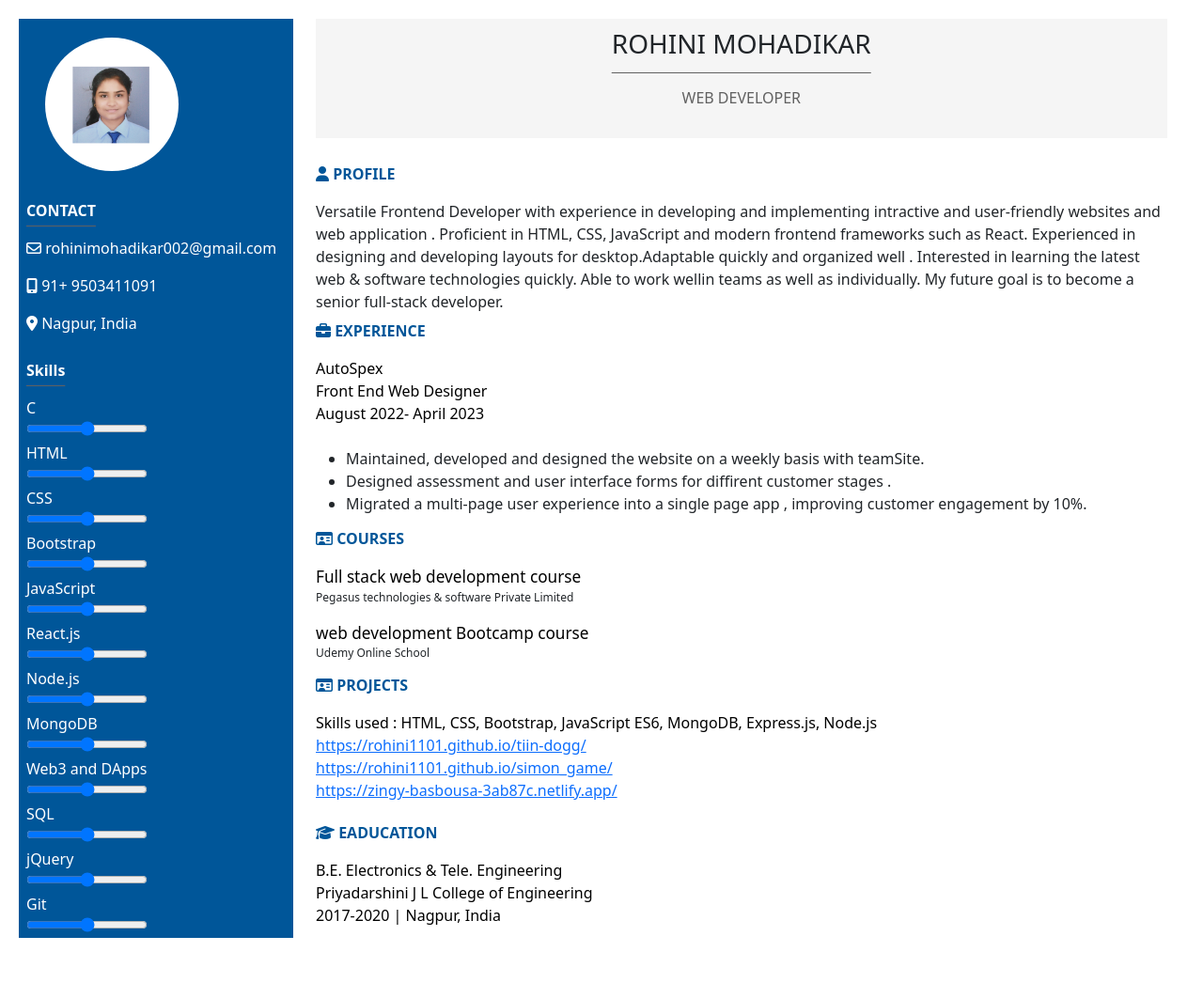
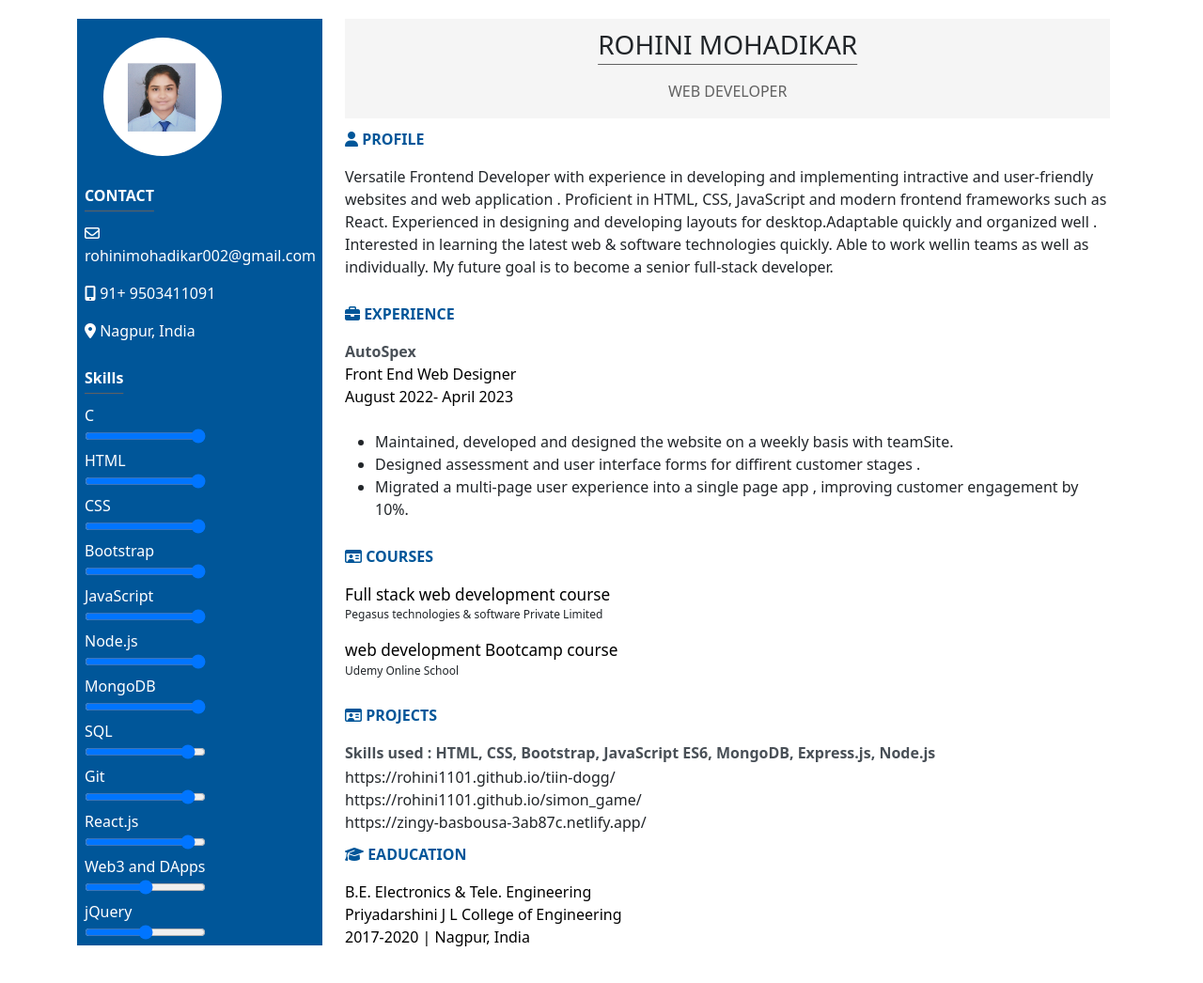
Before and after one commit to Rohini1101/linkcv, a plain HTML site: page index.html in a window 1280 px wide. Shown: the whole page at 94% size. Before the commit the page ends 1018 px from the top, so only its background shows below. Drawn offline with nearby package versions, Linux system fonts and the light colour scheme.

Commit message:
first commit

```diff
--- a/index.html
+++ b/index.html
@@ -16,8 +16,10 @@
 <body>
 
     <form>
+
+            <div class="container">
                 <div class="row">
-            <div class="col-sm-3 ">
+            <div class="col-sm-3 three ">
                 <div class="head1">
                     <img class="image" src="img/pic1.jpg" alt="">
                     <br>
@@ -28,34 +30,38 @@
 
                     <p id="h2">Skills</p>
                     <p style="margin-bottom: 0px;">C</p>
-                    <input type="range">
+                    <input type="range" value="100">
                     <p style="margin-bottom: 0px;">HTML</p>
-                    <input type="range">
+                    <input type="range" value="100">
                     <p style="margin-bottom: 0px;">CSS</p>
-                    <input type="range">
+                    <input type="range" value="100">
                     <p style="margin-bottom: 0px;">Bootstrap</p>
-                    <input type="range">
+                    <input type="range" value="100">
                     <p style="margin-bottom: 0px;">JavaScript</p>
-                    <input type="range">
+                    <input type="range" value="100">
+                    <p style="margin-bottom: 0px;">Node.js</p>
+                    <input type="range" value="100">
+                    <p style="margin-bottom: 0px;">MongoDB</p>
+                    <input type="range" value="100">
+
+
+                    <p style="margin-bottom: 0px;">SQL</p>
+                    <input type="range" value="90">
+                    <p style="margin-bottom: 0px;">Git</p>
+                    <input type="range"value="90">
+
                     <p style="margin-bottom: 0px;">React.js</p>
-                    <input type="range">
-                    <p style="margin-bottom: 0px;">Node.js</p>
-                    <input type="range">
-                    <p style="margin-bottom: 0px;">MongoDB</p>
-                    <input type="range">
+                    <input type="range" value="90">
                                       <p style="margin-bottom: 0px;">Web3 and DApps</p>
-                    <input type="range">
-                    <p style="margin-bottom: 0px;">SQL</p>
-                    <input type="range">
+                    <input type="range" value="50">
                                        <p style="margin-bottom: 0px;">jQuery</p>
                     <input type="range">
-                    <p style="margin-bottom: 0px;">Git</p>
-                    <input type="range">
+
 
                 </div>
 
             </div>
-            <div class="col-sm-9">
+            <div class="col-sm-9 nine">
                 <div class="headbox">
                     <h3 id="h3"> ROHINI MOHADIKAR</h3>
                     <p id="p3">WEB DEVELOPER</p>
@@ -84,8 +90,8 @@
                 <div class="head4">
                     <p id="id5"><i class="fa fa-briefcase" aria-hidden="true"></i> EXPERIENCE </p>
 
-                    <p class="comment ">AutoSpex</p>
-                    <p class="comment ">Front End Web Designer</p>
+                    <p class="comment " style="font-weight: bold; color:#495057">AutoSpex</p>
+                    <p class="comment " >Front End Web Designer</p>
                     <p class="comment">August 2022- April 2023</p>
                     <br>
                     <ul>
@@ -114,11 +120,11 @@
 
                 <div class="head5">
                     <p id="id5"><i class="fa fa-id-card-o" aria-hidden="true"></i> PROJECTS </p>
-                    <p class="comment">Skills used : HTML, CSS, Bootstrap, JavaScript ES6, MongoDB, Express.js, Node.js
-                    </p>
-                    <a href="#"> https://rohini1101.github.io/tiin-dogg/</a><br>
-                    <a href="#">https://rohini1101.github.io/simon_game/</a><br>
-                    <a href="#">https://zingy-basbousa-3ab87c.netlify.app/</a><br>
+                    <p class="comment" style="margin-bottom:2px; font-weight: bold; color:#495057">Skills used : HTML, CSS, Bootstrap, JavaScript ES6, MongoDB, Express.js, Node.js
+                    </p >
+                    <p style="margin: 0px 0px "> https://rohini1101.github.io/tiin-dogg/</p>
+                    <p style="margin-bottom: 0px;">https://rohini1101.github.io/simon_game/</p>
+                    <p style="margin-bottom: 0px;">https://zingy-basbousa-3ab87c.netlify.app/</p>
                 </div>
 
                 <div class="box6">
@@ -132,6 +138,8 @@
 
             </div>
         </div>
+            </div>
+
     </form>
 
 
--- a/style.css
+++ b/style.css
@@ -5,13 +5,14 @@
     background-color: #005699;;
     text-align: left;
     padding-left: 8px;
+    padding-right: 2px;
 }
 
 .headbox {
     background-color: whitesmoke;
     text-align: center;
     width: 98%;
-    height: 13%;
+    border: 1px solid whitesmoke;
 }
 
 .box1 {
@@ -67,7 +68,7 @@
 }
 
 #p3 {
-    padding-top: 20px;
+    padding-top: 20px ;
     color: #616161;
 
 }
@@ -75,8 +76,9 @@
 #h3 {
     padding-top: 10PX;
     text-decoration: underline #616161 1px;
-    text-underline-position: 2px;
-    text-underline-offset: 20px;
+    text-underline-position: 0px;
+    text-underline-offset: 10px;
+    margin-bottom: 0px;
 }
 
 #id5 {
@@ -85,6 +87,12 @@
     font-weight: bold;
 
 
+}
+.three{
+    height: 120%;
+}
+.nine{
+    height: 120%;
 }
 
 #h2 {
@@ -108,7 +116,9 @@
 
 
 form {
-    margin: 20px;
+    margin:20px 0px 40px 0px;
+
+    width: 100%;
 }
 
 .image {
```
Lines whose indentation alone changed are shown as unchanged.
